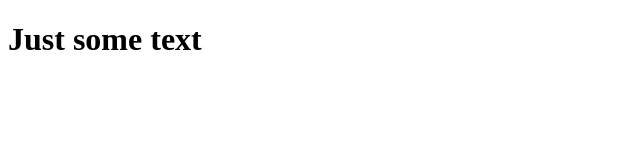
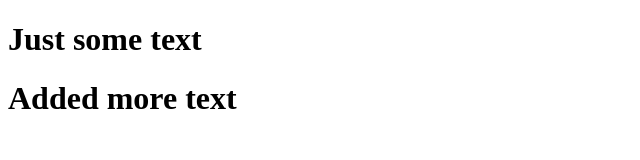
Before and after one commit to afoster44/day-1, a plain HTML site: page index.html in a window 1280 px wide. Shown: the whole page, without its empty margins (0-640 px from the left). Drawn offline with Linux system fonts and the light colour scheme.

Commit message:
Second commit with extra heading

```diff
--- a/index.html
+++ b/index.html
@@ -8,6 +8,7 @@
 
 <body>
 <h1>  Just some text </h1>
+<h1> Added more text</h1>
 </body>
 
 </html>
```
